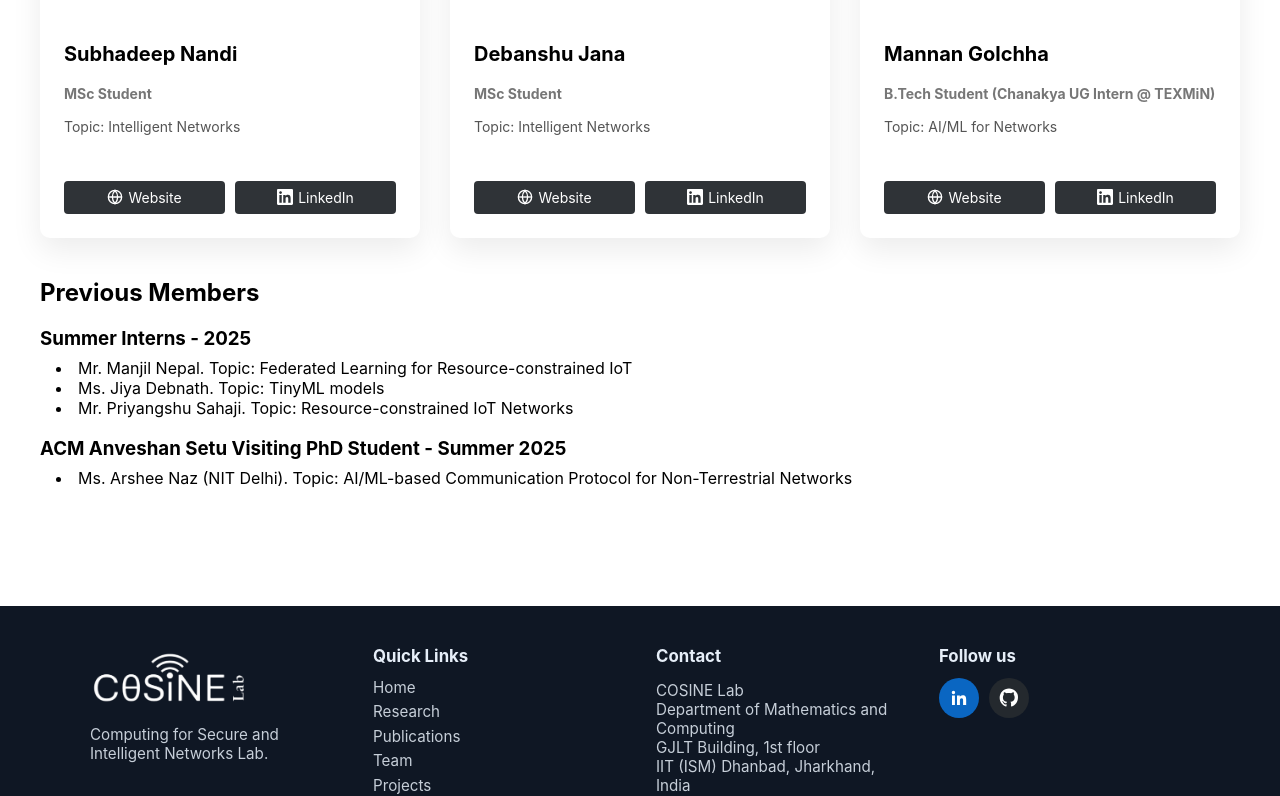
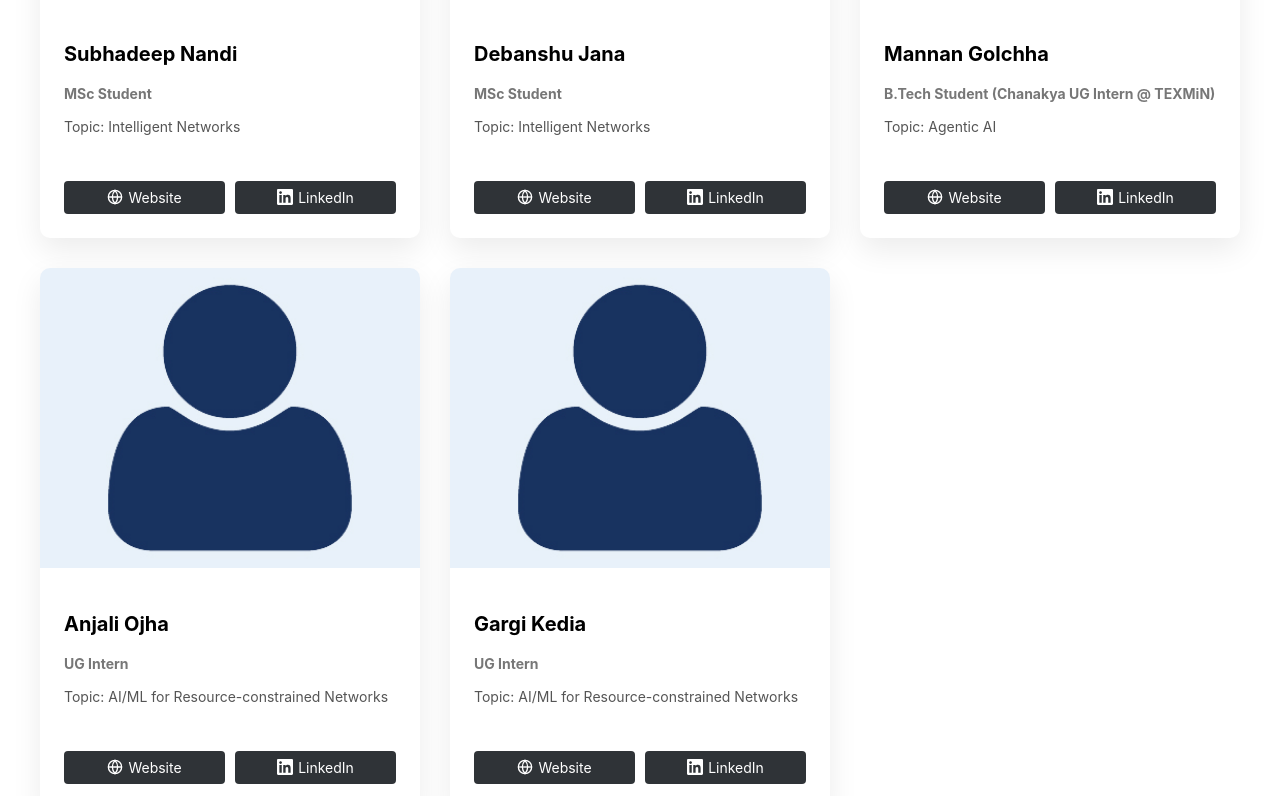
Before and after one commit to cosinelab-iitism/cosinelab-iitism.github.io, a React (Create React App) app: page /team in a window 1280 px wide. Shown: the part 2241-3037 px from the top of the page. Built offline with nearby package versions, Linux system fonts and the light colour scheme.

Commit message:
new member added

```diff
--- a/src/pages/team/Team.js
+++ b/src/pages/team/Team.js
@@ -9,6 +9,7 @@ import pintu from "../../images/pintu.jpg";
 import subhadeep from "../../images/subhadeep.jpg";
 import debanshu from "../../images/debanshu.jpg";
 import mannan from "../../images/mannan.png";
+import teammember from "../../images/team-member-placeholder.jpg";
 
 const teamMembers = [
   {
@@ -87,10 +88,28 @@ const teamMembers = [
     name: "Mannan Golchha",
     role: "B.Tech Student (Chanakya UG Intern @ TEXMiN)",
     description:
-      "Topic: AI/ML for Networks",
+      "Topic: Agentic AI",
     image: mannan,
     website: "#",
     linkedin: "https://www.linkedin.com/in/mannan-golchha/",
+  },
+    {
+    name: "Anjali Ojha",
+    role: "UG Intern",
+    description:
+      "Topic: AI/ML for Resource-constrained Networks",
+    image: teammember,
+    website: "#",
+    linkedin: "https://www.linkedin.com/in/anjali-ojha-919ab7287",
+  },
+  {
+    name: "Gargi Kedia",
+    role: "UG Intern",
+    description:
+      "Topic: AI/ML for Resource-constrained Networks",
+    image: teammember,
+    website: "#",
+    linkedin: "https://www.linkedin.com/in/gargi-kedia-26626b27b",
   },
 ];
 
```
Also changed, not shown: src/images/team-member-placeholder.jpg (added).
